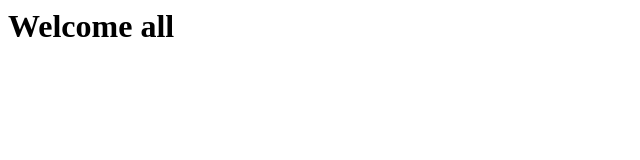
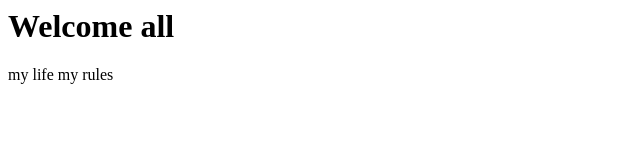
Before and after one commit to rohyavk18/new-proj, a plain HTML site: page index.html in a window 1280 px wide. Shown: the full height of the page, 0-640 px from the left. Drawn offline with Linux system fonts and the light colour scheme.

Commit message:
my life my rules

```diff
--- a/index.html
+++ b/index.html
@@ -1 +1,2 @@
 <h1>Welcome all</h1>
+<p>my life my rules</p>
```
